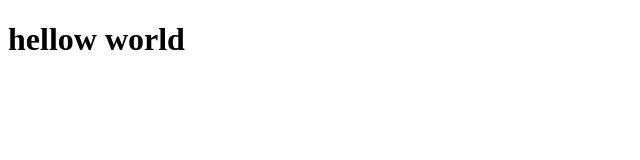
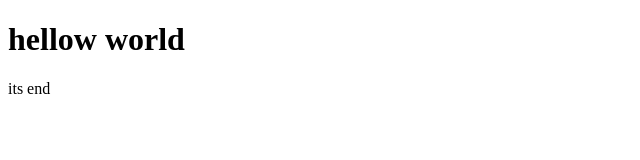
Before and after one commit to Tayyabaraees/task, a plain HTML site: page index.html in a window 1280 px wide. Shown: the full height of the page, 0-640 px from the left. Drawn offline with Linux system fonts and the light colour scheme.

Commit message:
new p tag

```diff
--- a/index.html
+++ b/index.html
@@ -7,5 +7,6 @@
 </head>
 <body>
     <h1>hellow world</h1>
+    <p>its end</p>
 </body>
 </html>
```
